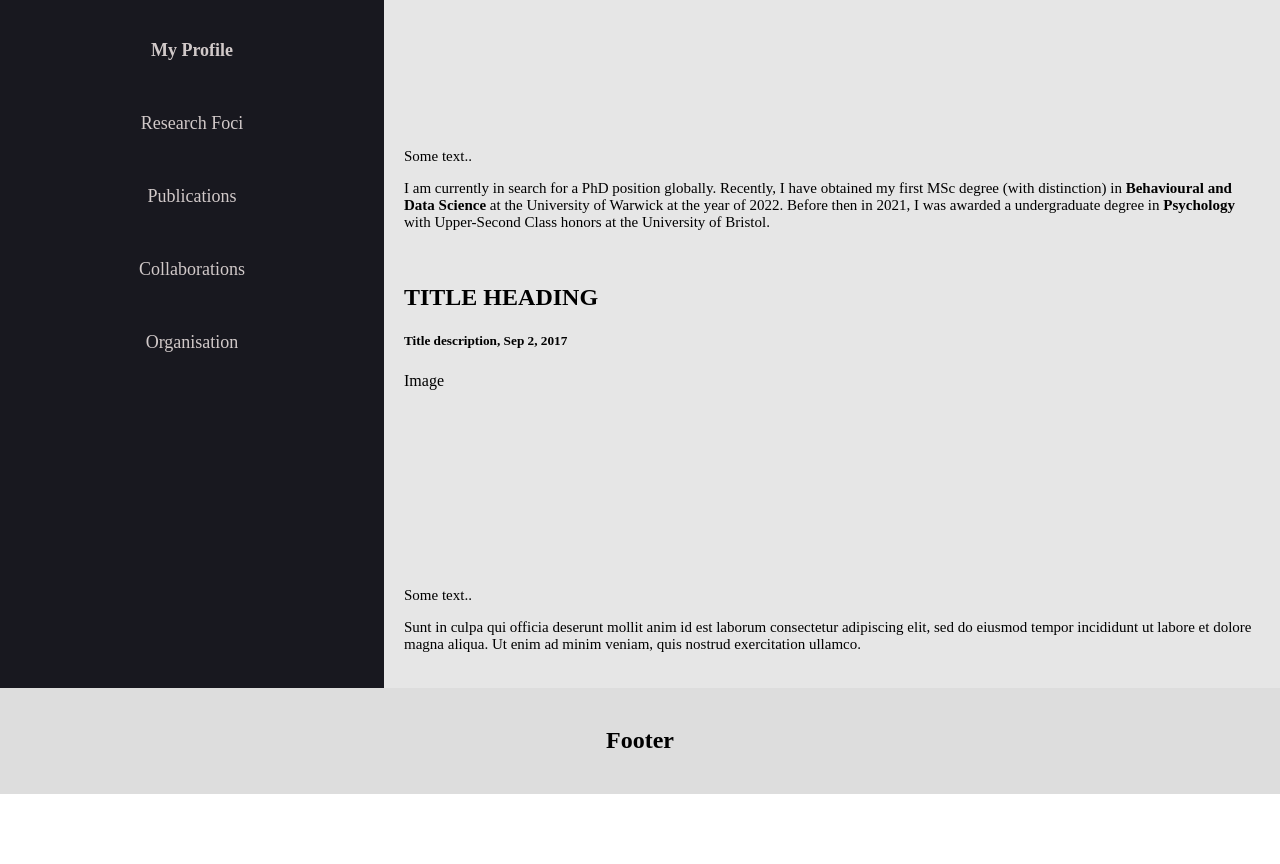
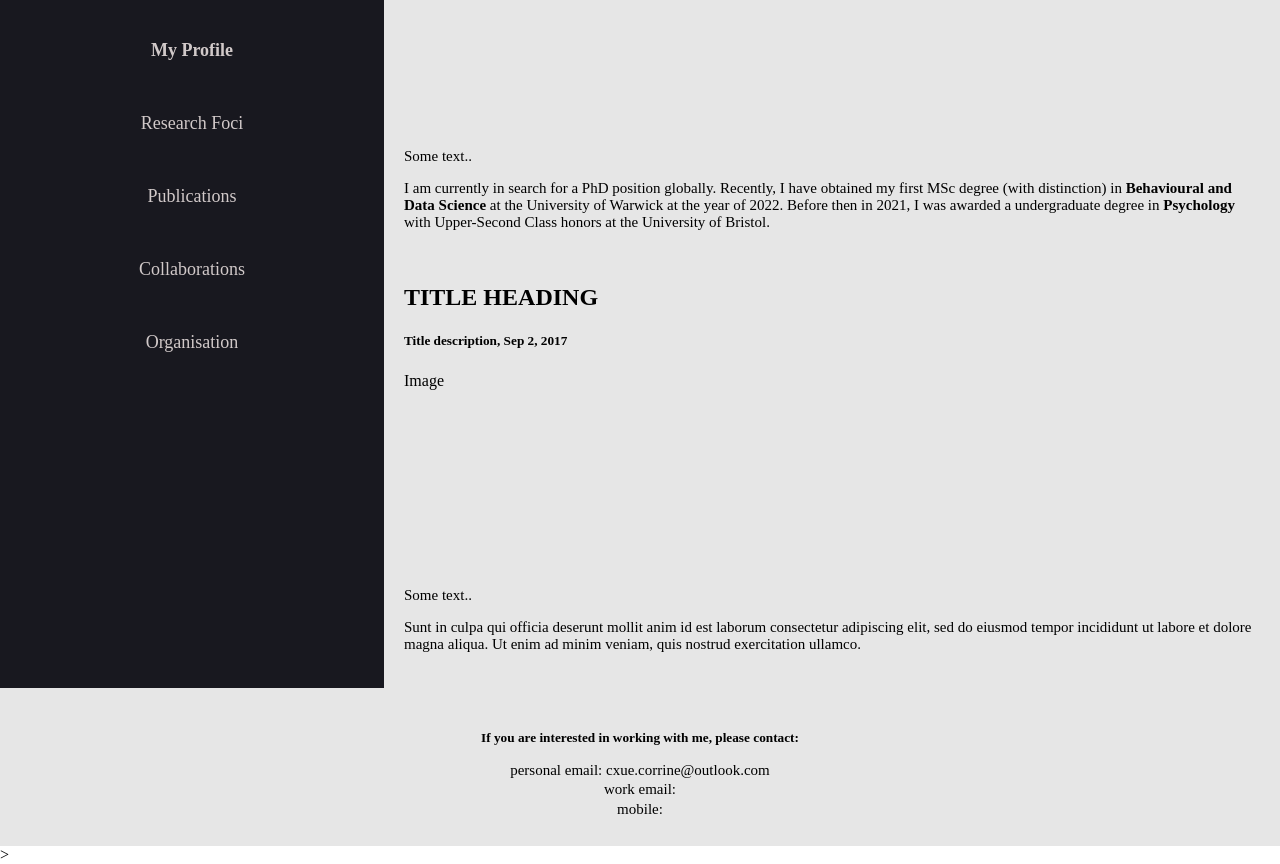
Before and after one commit to corrinexue/corrinexue.github.io, a plain HTML site: page index.html in a window 1280 px wide. Shown: the part 194-1058 px from the top of the page. Before the commit the page ends 988 px from the top, so only its background shows below. Drawn offline with Linux system fonts and the light colour scheme.

Commit message:
new footer

```diff
--- a/index.html
+++ b/index.html
@@ -123,11 +123,15 @@ p {
   font-size: 15px;
 }
 
+p.small {
+  line-height: 0.3;
+}
+
 /* Footer */
 .footer {
   padding: 20px;
   text-align: center;
-  background: #ddd;
+  background: #e6e6e6;
 }
 
 /* Responsive layout - when the screen is less than 700px wide, make the two columns stack on top of each other instead of next to each other */
@@ -176,8 +180,11 @@ p {
 </div>
 
 <div class="footer">
-  <h2>Footer</h2>
+  <h5>If you are interested in working with me, please contact: </h5>
+  <p class="small">personal email: cxue.corrine@outlook.com</p>
+  <p class="small">work email:</p>
+  <p class="small">mobile: </p>
 </div>
 
-</body>
+</body>>
 </html>
```
Also changed, not shown: ResearchFoci.html (+10 -2 lines).
